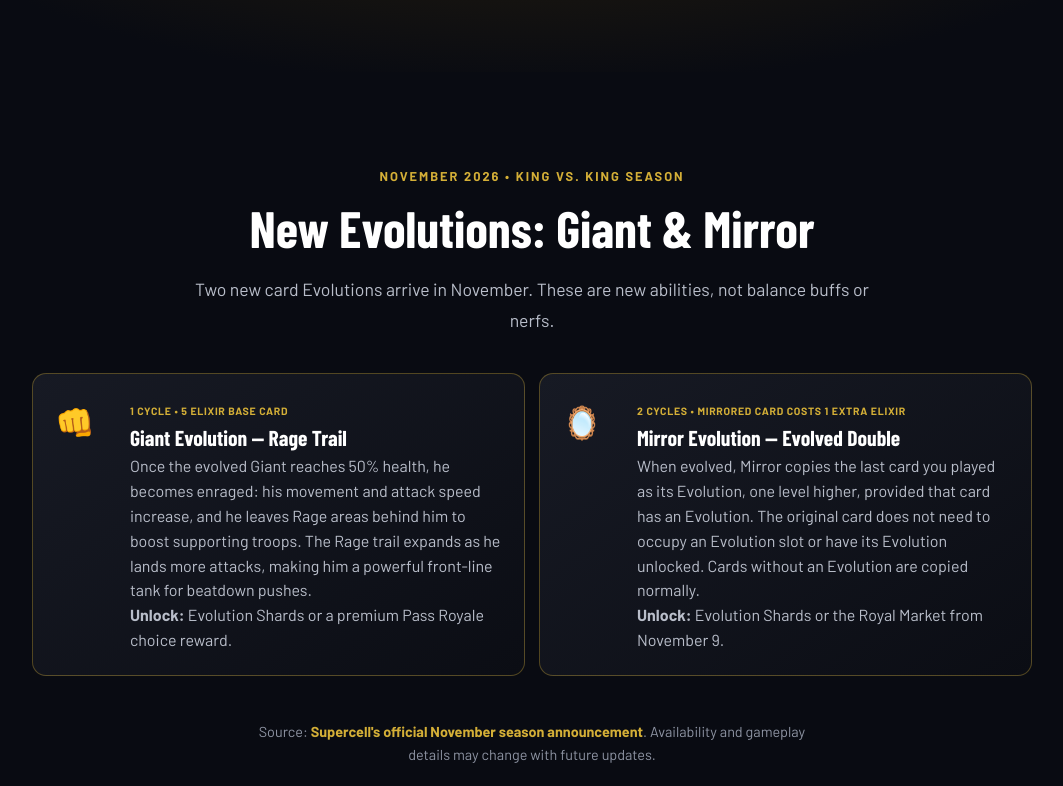
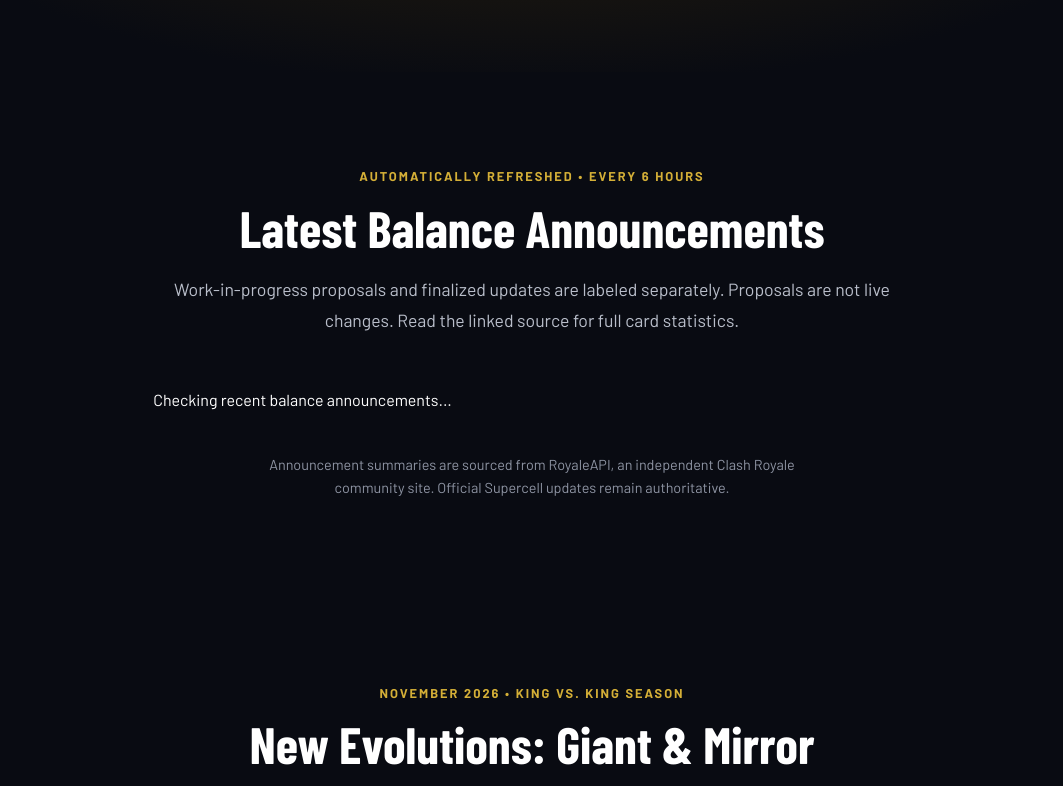
Before and after one commit to noahalexmusic/royale-organization, a plain HTML site: page balance-changes.html in a window 1280 px wide. Shown: the part 601-1387 px from the top of the page, without its empty margins (108-1171 px from the left). Drawn offline with nearby package versions, Linux system fonts and the light colour scheme; no server answers; a web font is replaced by a local one.

Commit message:
Add live WIP and final balance announcement section

```diff
--- a/balance-changes.html
+++ b/balance-changes.html
@@ -52,6 +52,14 @@
       <span id="officialStatus">Checking Supercell for the newest announcement...</span>
     </div>
   </div>
+</section>
+
+<section class="section" id="balance-announcements">
+  <span class="label">Automatically refreshed • every 6 hours</span>
+  <h2>Latest Balance Announcements</h2>
+  <p class="lead">Work-in-progress proposals and finalized updates are labeled separately. Proposals are not live changes. Read the linked source for full card statistics.</p>
+  <div id="balanceFeed" class="balance-timeline" aria-live="polite"><p>Checking recent balance announcements...</p></div>
+  <p class="note">Announcement summaries are sourced from RoyaleAPI, an independent Clash Royale community site. Official Supercell updates remain authoritative.</p>
 </section>
 
 <section class="section" id="november-evolutions">
```
